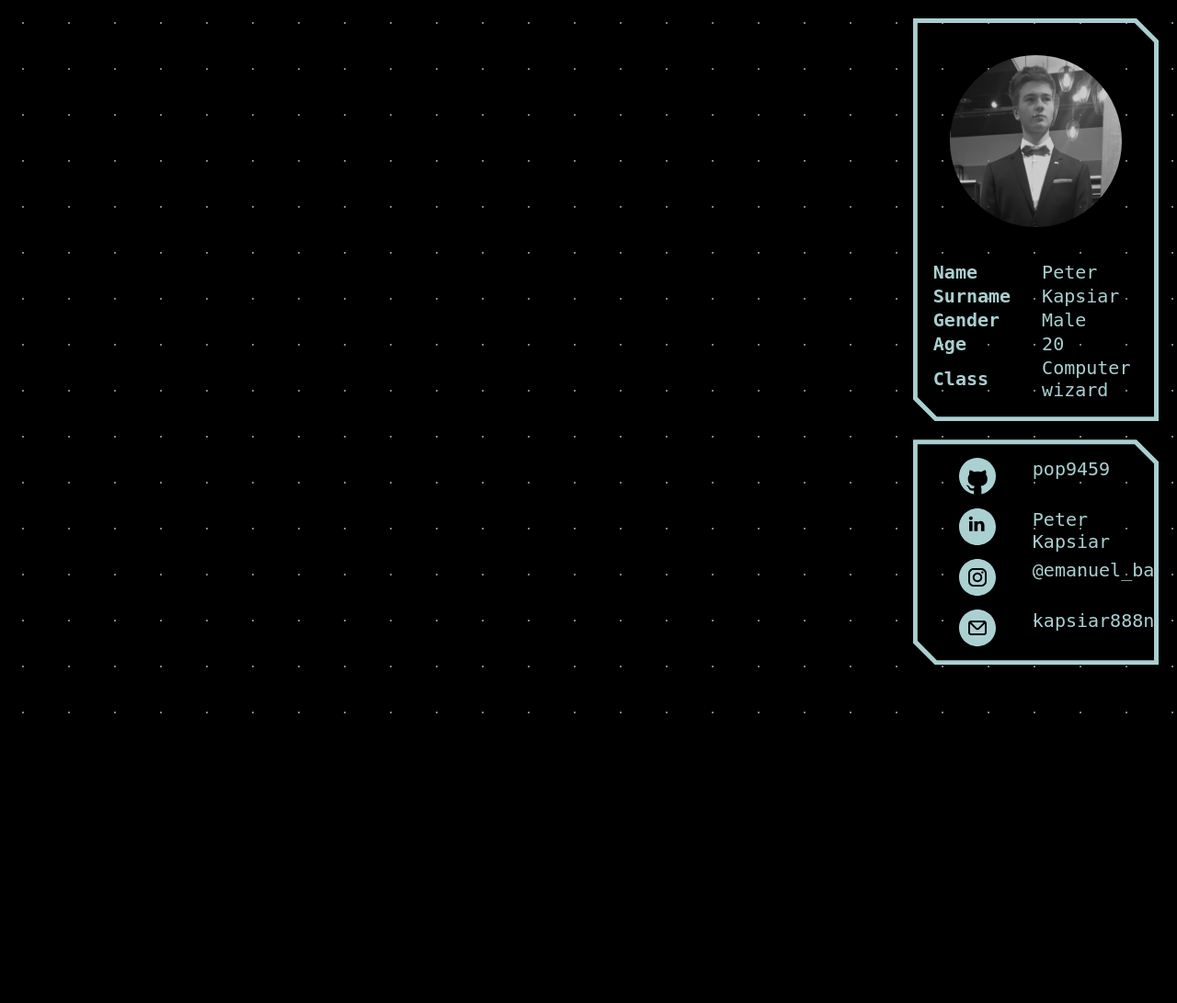
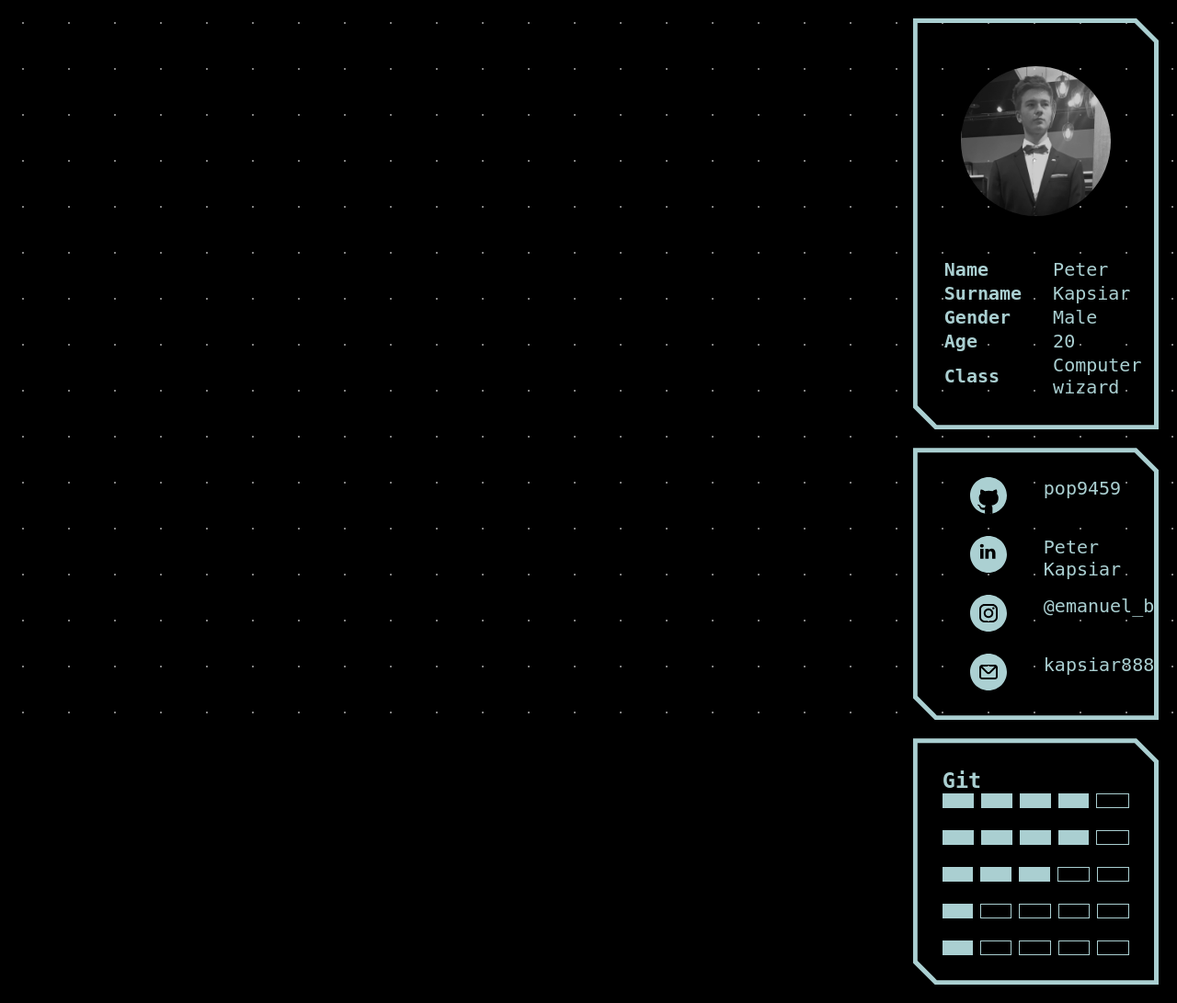
Before and after one commit to pop9459/personalWebsite, a PHP site: page / in a window 1280 px wide. Shown: the whole page at 92% size. Before the commit the page ends 776 px from the top, so only its background shows below. Run offline with PHP 8.4, Linux system fonts and the light colour scheme.

Commit message:
added skills widget(TODO) and changed animation class names

```diff
--- a/css/animations.css
+++ b/css/animations.css
@@ -11,7 +11,11 @@
     }
 }
 
-@keyframes expandFromRight {
+.expandVertical {
+    animation: expandVertical 1s ease-in-out;
+}
+
+@keyframes expandVertical {
     0%
     {
         transform: scale(1%, 1%);
--- a/css/main.css
+++ b/css/main.css
@@ -61,10 +61,6 @@ body
     max-width: 100% ;
 }
 
-.expandFromRight {
-    animation: expandFromRight 1s ease-in-out;
-}
-
 .widget
 {
     position: relative;
@@ -74,8 +70,8 @@ body
 
     margin: auto;
     width: 100%;
-    padding: 20px;
-    gap: 15px;
+    padding: 2rem;
+    gap: 1.5rem;
     overflow: hidden;
 }
 .widget:before
@@ -108,3 +104,22 @@ body
     color: #aacfd1;
     text-decoration: none;
 }
+
+.progressBar
+{
+    display: flex;
+    flex-direction: row;
+    max-width: 100%;
+    min-height: 1rem;
+    gap: 0.5rem;
+}
+
+.progressSectionFull {
+    background-color: #aacfd1;
+    width: 100%;
+}
+
+.progressSection {
+    border: 1px solid #aacfd1;
+    width: 100%;
+}
--- a/html/landingPageContent.php
+++ b/html/landingPageContent.php
@@ -1,11 +1,23 @@
 <?php
-    //function for auto determining my age to be displayed in the stats
-    // Convert to DateTime objects
-    $birthDateObject = new DateTime("2004-07-15");
-    $today = new DateTime();
+    function getMyAge()
+    {
+        //function for auto determining my age to be displayed in the stats
+        $birthDateObject = new DateTime("2004-07-15");
+        $today = new DateTime();
+        return $today->diff($birthDateObject)->y;
+    }
 
-    // Calculate the age
-    $age = $today->diff($birthDateObject)->y;
+    function displayProgressBar($totalSections, $fullSections) {
+        echo "<div class='progressBar'>";
+        for ($i = 0; $i < $totalSections; $i++) {
+            if ($i < $fullSections) {
+                echo "<div class='progressSectionFull'></div>";
+            } else {
+                echo "<div class='progressSection'></div>";
+            }
+        }
+        echo "</div>";
+    }
 ?>
 
 <div id="landingPageContent">
@@ -29,7 +41,7 @@
                 </tr>
                 <tr>
                     <th>Age</th>
-                    <td><?php echo $age;?></td>
+                    <td><?php echo getMyAge(); ?></td>
                 </tr>
                 <tr>
                     <th>Class</th>
@@ -56,5 +68,23 @@
                 <p>kapsiar888n@gmail.com</p>
             </a>
         </div>
+        <div id="skills" class="widget">
+            <div class="skill">
+                <h3>Git</h3>
+                <?php displayProgressBar(5, 4); ?>
+            </div>
+            <div class="skill">
+                <?php displayProgressBar(5, 4); ?>
+            </div>
+            <div class="skill">
+                <?php displayProgressBar(5, 3); ?>
+            </div>
+            <div class="skill">
+                <?php displayProgressBar(5, 1); ?>
+            </div>
+            <div class="skill">
+                <?php displayProgressBar(5, 1); ?>
+            </div>
+        </div>
     </div>
 </div>
--- a/scripts/loadMainpage.js
+++ b/scripts/loadMainpage.js
@@ -22,7 +22,7 @@ export function animateWidgets() {
         {
             setTimeout(() => {
                 widgets[i].classList.remove("hidden");
-                widgets[i].classList.add("expandFromRight");
+                widgets[i].classList.add("expandVertical");
             }, (i * 250) + 500);
         }
         console.log("Widgets animated");  // Log success
--- a/scripts/main.js
+++ b/scripts/main.js
@@ -1,8 +1,8 @@
 import {textSplash, backgroundIntroduce} from  "./loadAnimations.js";
 import {loadMainPageContent, animateWidgets} from "./loadMainpage.js";
 window.onload = function() {
-    let doLoadAnimations = false;
-    let doTextSplash = true;
+    let doLoadAnimations = true;
+    let doTextSplash = false;
 
     if(doLoadAnimations)
     {
```
